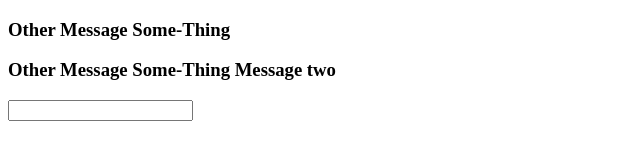
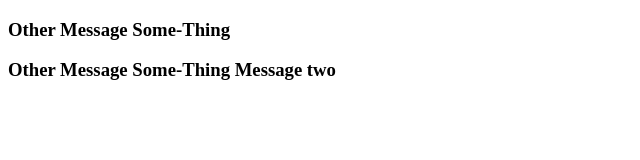
Before and after one commit to arshadcompenginner/GitTEstProject, a plain HTML site: page some-thing.html in a window 1280 px wide. Shown: the whole page, without its empty margins (0-640 px from the left). Drawn offline with Linux system fonts and the light colour scheme.

Commit message:
Delete Input on Login Form To Some-Thing

```diff
--- a/some-thing.html
+++ b/some-thing.html
@@ -7,6 +7,5 @@
 <body>
 	<h3>Other Message Some-Thing</h3>
 	<h3>Other Message Some-Thing Message two</h3>
-	<input type="text" name="FirstName">
 </body>
 </html>
```
